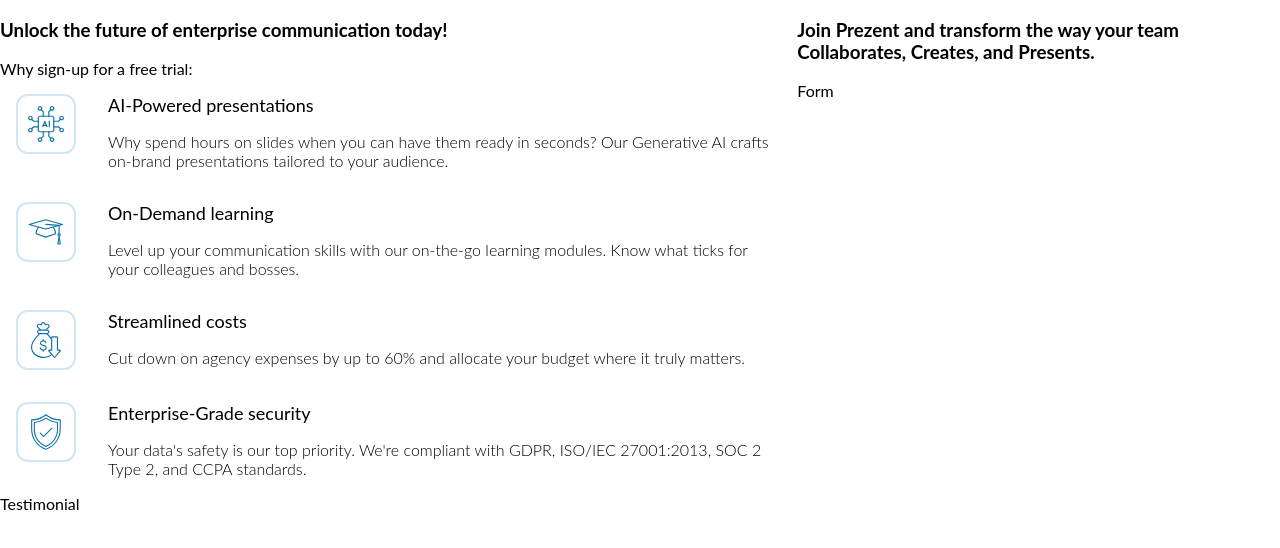
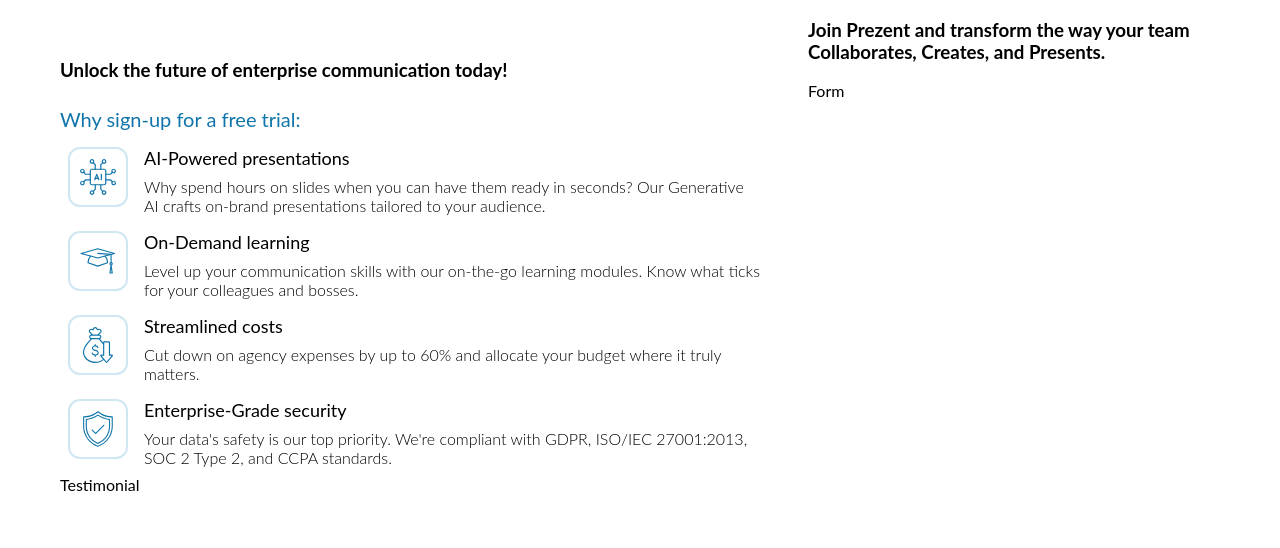
Before and after one commit to rachana-prakash/vue-form, a Vue app: page / in a window 1280 px wide. Shown: the top 548 px of the page. Built offline with nearby package versions, Linux system fonts and the light colour scheme.

Commit message:
box model corrections and css for titles

```diff
--- a/src/components/DetailView.vue
+++ b/src/components/DetailView.vue
@@ -34,8 +34,8 @@ export default {
   border-radius: 20%;
 }
 .img-container {
-  margin: 8px;
-  padding: 8px;
+  margin: 4px;
+  padding: 4px;
 }
 img {
   height: 36px;
@@ -43,18 +43,18 @@ img {
   padding: 10px;
 }
 .text-container {
-  margin: 8px;
+  margin: 4px;
   display: flex;
   flex-direction: column;
 }
 .title {
   font-weight: 400;
   font-size: 18px;
-  padding: 8px;
+  padding: 4px;
 }
 .description {
   font-size: 16px;
   font-weight: 300;
-  padding: 8px;
+  padding: 4px;
 }
 </style>
--- a/src/components/RegistrationPage.vue
+++ b/src/components/RegistrationPage.vue
@@ -3,7 +3,7 @@
     <section class="info-section">
       <h3>Unlock the future of enterprise communication today!</h3>
       <div>
-        <p>Why sign-up for a free trial:</p>
+        <p class="sub-title">Why sign-up for a free trial:</p>
         <div>
           <template v-for="item in detailList" :key="item.id">
             <DetailView
@@ -78,9 +78,29 @@ export default {
   display: flex;
   flex-direction: column-reverse;
 }
+.sub-title {
+  font-size: 20px;
+  font-weight: 400;
+  padding: 8px 0;
+}
+.reg-container {
+  padding: 16px;
+}
 @media screen and (min-width: 768px) {
   .reg-container {
     flex-direction: row;
+    padding: 0;
+  }
+  .info-section {
+    padding: 30px 30px 30px 40px;
+    margin: 10px 10px 10px 20px;
+    flex-basis: 60%;
+  }
+  .form-section {
+    flex-basis: 40%;
+  }
+  .sub-title {
+    color: var(--blue1);
   }
 }
 </style>
```
